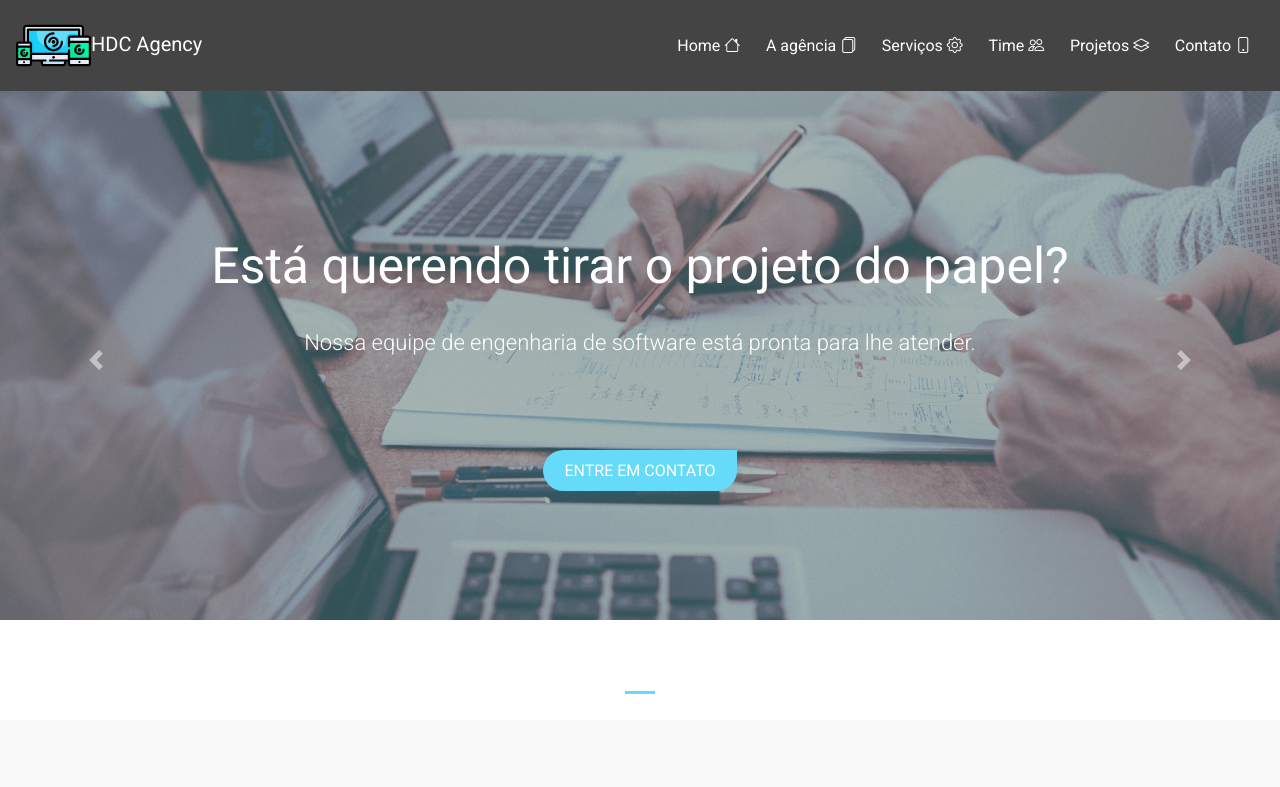
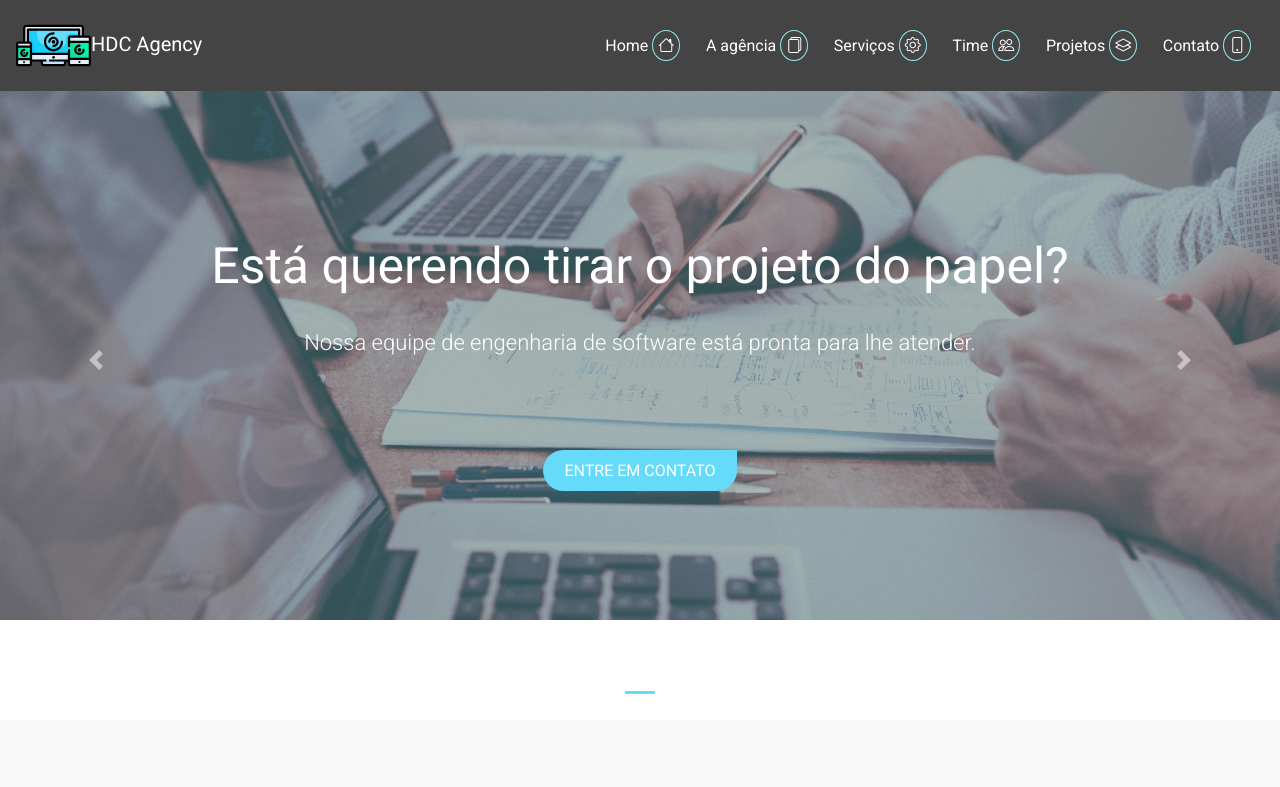
Before and after one commit to lucas17071996/Bootstrap, a plain HTML site: page index.html in a window 1280 px wide. Shown: the top 787 px of the page. Drawn offline with nearby package versions, Linux system fonts and the light colour scheme; a script that the page names is missing.

Commit message:
atualização do css3

```diff
--- a/css/styles.css
+++ b/css/styles.css
@@ -49,7 +49,18 @@ li {
   color: #FFF;
   transition: all 0.2s;
 }
-
+#navbar-links i {
+  width: 15px;
+  height: 15px;
+  border: 1px solid #94E9F2;
+  border-radius: 50%;
+  padding: 5px;
+}
+#navbar-links i:hover {
+  transition: all .2s ease-in-out;
+  background-color: #3EC1D5;
+  color: #fff;
+}
 #navbar-links a:hover::after {
   background-color: transparent;
   color: #94E9F2;
```
